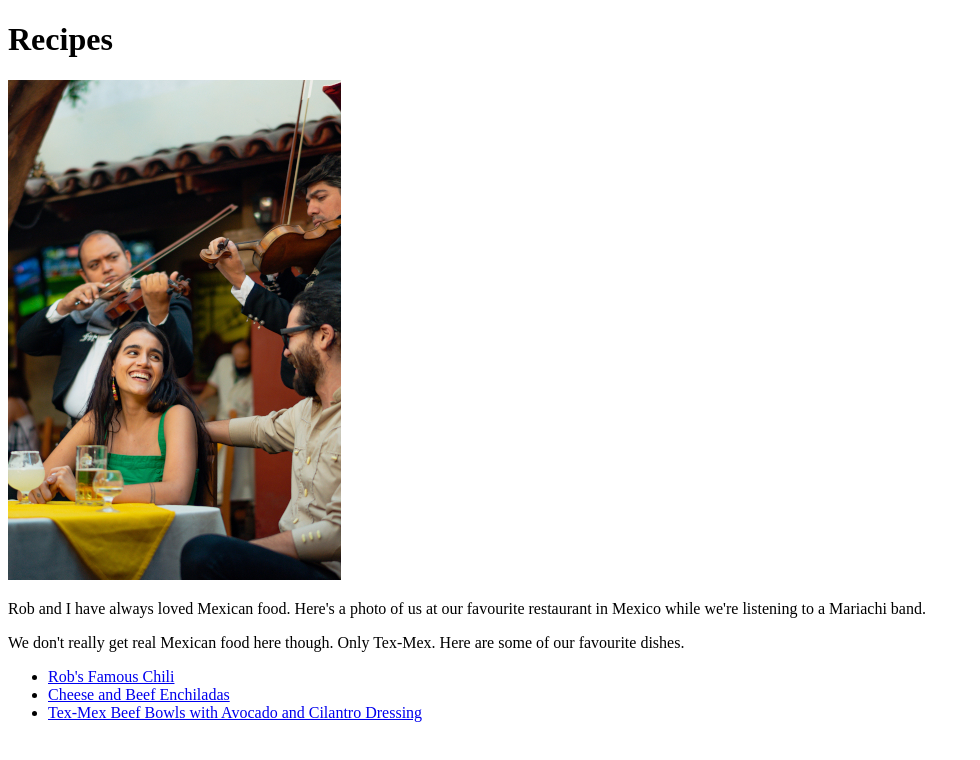
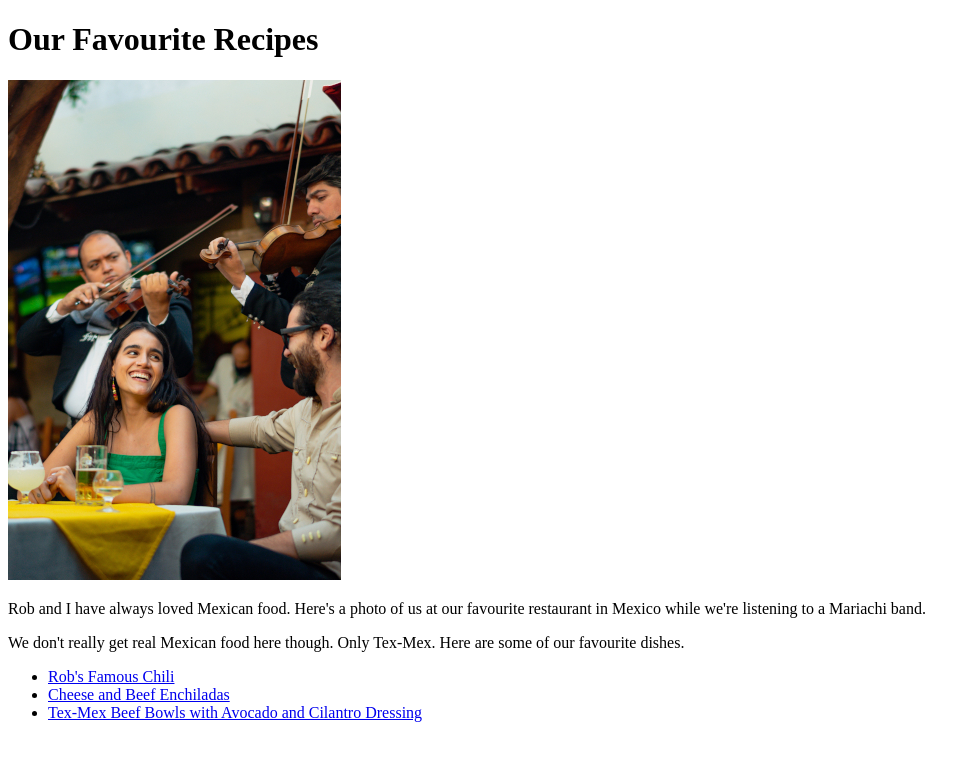
Before and after one commit to agilestatus/odin-recipes, a plain HTML site: page index.html in a window 1280 px wide. Shown: the whole page, without its empty margins (0-980 px from the left). Drawn offline with Linux system fonts and the light colour scheme.

Commit message:
Update index.html

```diff
--- a/index.html
+++ b/index.html
@@ -7,7 +7,7 @@
     <title>Tex-Mex Recipes</title>
 </head>
 <body>
-    <h1>Recipes</h1>
+    <h1>Our Favourite Recipes</h1>
 
     <img src="images/mexicanrestaurant.jpg" alt="Rob and I at a Mexican Restaurant">
 
```
